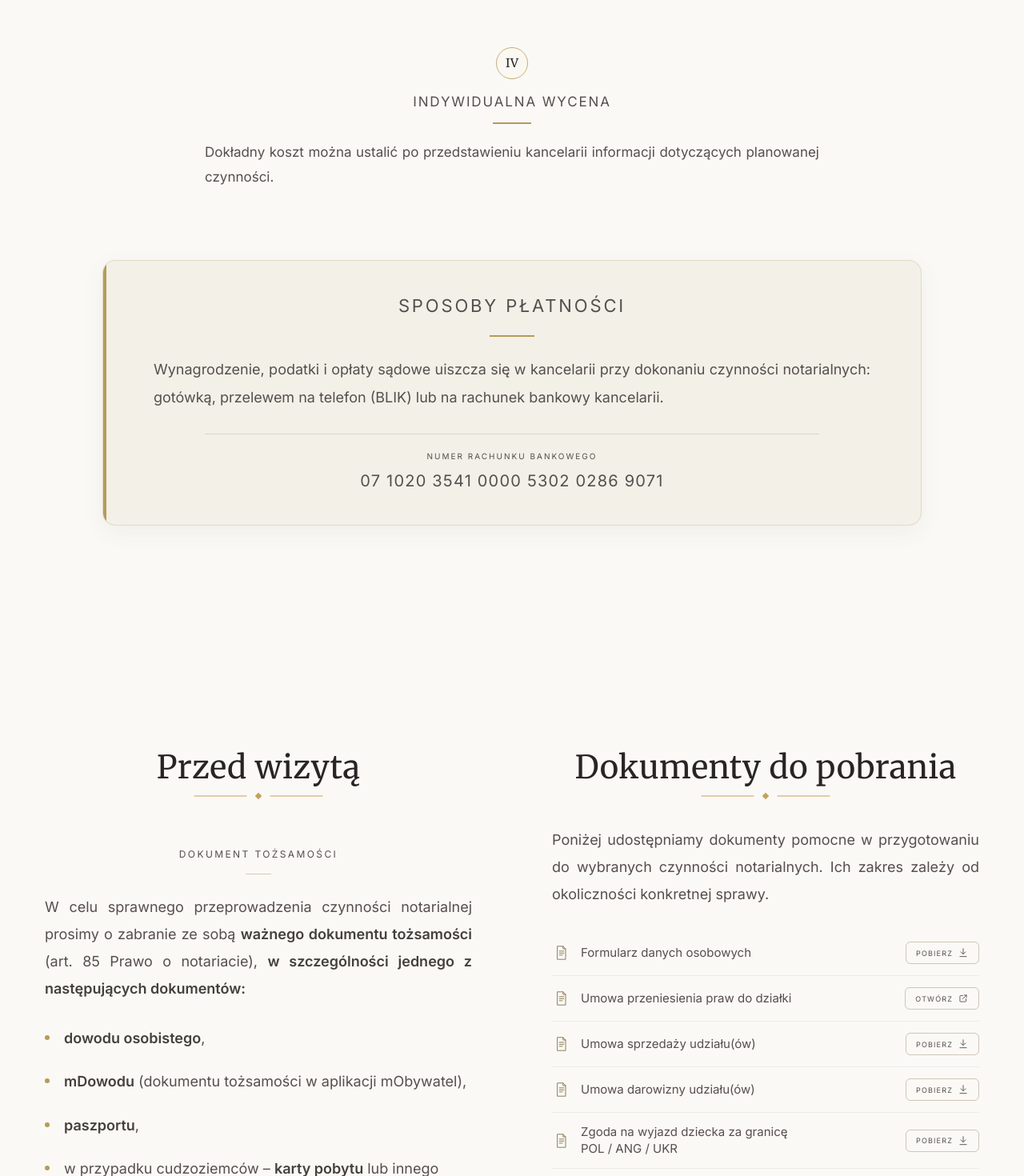
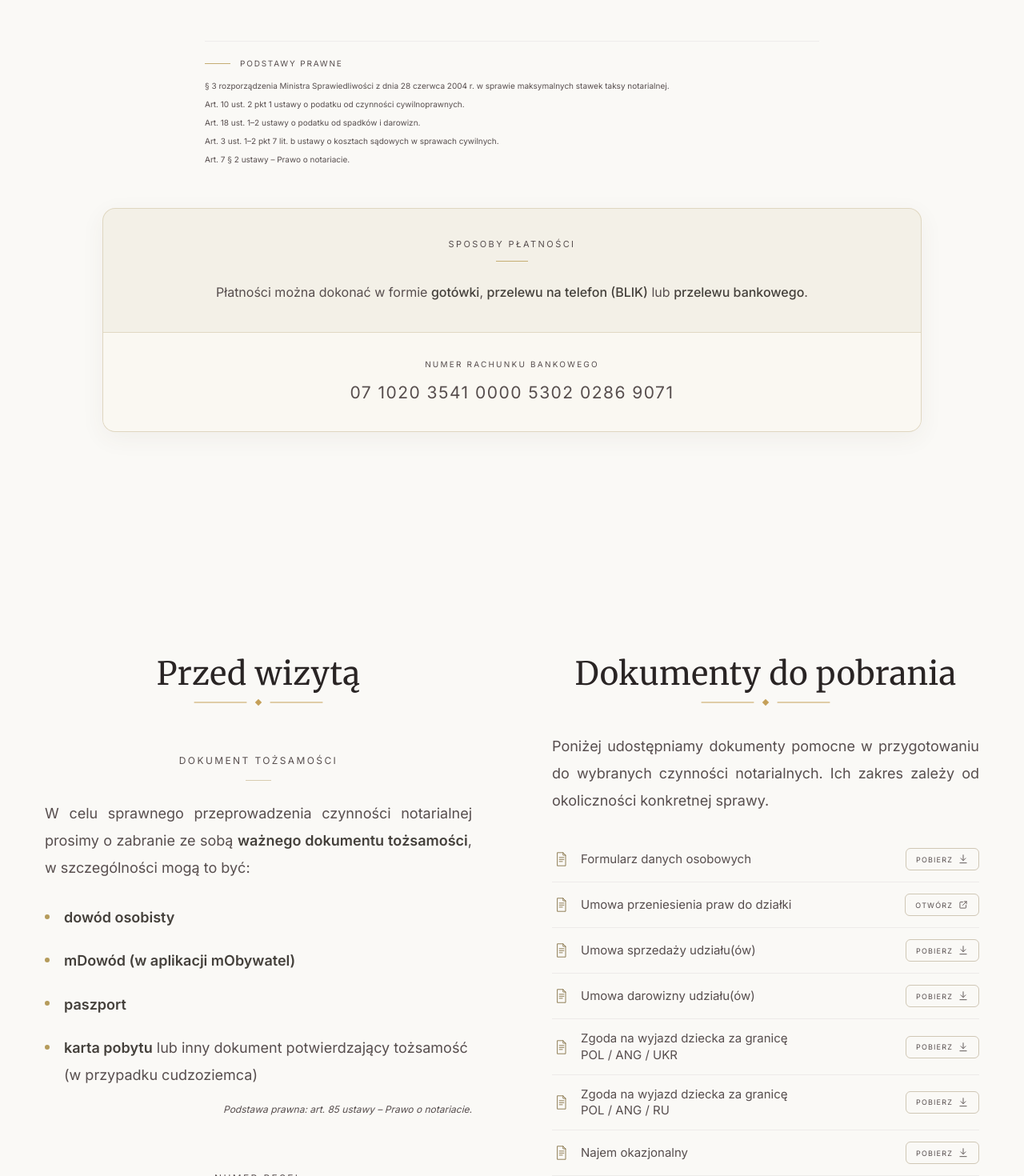
Before and after one commit to Salonce/notary-website, an Angular app: page / in a window 1280 px wide. Shown: the part 5420-6890 px from the top of the page at 80% size. Built offline with nearby package versions, Linux system fonts and the light colour scheme; no server answers.

Commit message:
podstawy prawne

```diff
--- a/src/features/customer-area/before-visit/before-visit.html
+++ b/src/features/customer-area/before-visit/before-visit.html
@@ -88,11 +88,8 @@
                md:leading-[1.9]"
       >
         W celu sprawnego przeprowadzenia czynności notarialnej prosimy o zabranie ze sobą
-        <span class="font-bold text-stone-700">ważnego dokumentu tożsamości</span>
-        (art. 85 Prawo o notariacie),
-        <span class="font-bold text-stone-700">
-          w szczególności jednego z następujących dokumentów:
-        </span>
+        <span class="font-bold text-stone-700">ważnego dokumentu tożsamości</span>,
+        w szczególności mogą to być:
       </p>
 
 
@@ -124,7 +121,7 @@
             aria-hidden="true"
           ></span>
 
-          <span class="font-bold text-stone-700">dowodu osobistego</span>,
+          <span class="font-bold text-stone-700">dowód osobisty</span>
 
         </li>
 
@@ -139,8 +136,7 @@
             aria-hidden="true"
           ></span>
 
-          <span class="font-bold text-stone-700">mDowodu</span>
-          (dokumentu tożsamości w aplikacji mObywatel),
+          <span class="font-bold text-stone-700">mDowód (w aplikacji mObywatel) </span>
 
         </li>
 
@@ -155,7 +151,7 @@
             aria-hidden="true"
           ></span>
 
-          <span class="font-bold text-stone-700">paszportu</span>,
+          <span class="font-bold text-stone-700">paszport</span>
 
         </li>
 
@@ -170,13 +166,29 @@
             aria-hidden="true"
           ></span>
 
-          w przypadku cudzoziemców –
-          <span class="font-bold text-stone-700">karty pobytu</span>
-          lub innego dokumentu uprawniającego do potwierdzenia tożsamości.
+          <span class="font-bold text-stone-700">karta pobytu</span>
+          lub inny dokument potwierdzający tożsamość
+          (w przypadku cudzoziemca)
 
         </li>
 
       </ul>
+
+
+      <!-- LEGAL BASIS -->
+
+      <p
+        class="mx-auto mt-4 max-w-2xl
+               text-right
+               font-main-body
+               text-[12px]
+               font-normal
+               italic
+               leading-relaxed
+               text-stone-400"
+      >
+        Podstawa prawna: art. 85 ustawy – Prawo o notariacie.
+      </p>
 
     </div>
 
@@ -226,8 +238,23 @@
         W przypadku czynności, przy których wymagane jest sprawdzenie statusu zastrzeżenia
         numeru PESEL, należy również upewnić się, że
         <span class="font-bold underline text-stone-700">numer PESEL nie jest zastrzeżony</span>.
-        Jeżeli został zastrzeżony, przed dokonaniem czynności konieczne jest cofnięcie zastrzeżenia
-        (art. 85a Prawo o notariacie).
+        Jeżeli został zastrzeżony, przed dokonaniem czynności konieczne jest cofnięcie zastrzeżenia.
+      </p>
+
+
+      <!-- LEGAL BASIS -->
+
+      <p
+        class="mx-auto mt-4 max-w-3xl
+               text-right
+               font-main-body
+               text-[12px]
+               font-normal
+               italic
+               leading-relaxed
+               text-stone-400"
+      >
+        Podstawa prawna: art. 85a ustawy – Prawo o notariacie.
       </p>
 
     </div>
--- a/src/features/fees/fees.html
+++ b/src/features/fees/fees.html
@@ -78,10 +78,7 @@
           </h3>
 
           <div
-            class="mx-auto
-                   mt-3
-                   h-[2px]
-                   w-12
+            class="mx-auto mt-3 h-[2px] w-12
                    bg-[#b59b5b]"
           ></div>
 
@@ -97,9 +94,9 @@
                    md:leading-[1.85]"
           >
             Wysokość wynagrodzenia (taksy notarialnej) za czynności notarialne
-            zależy od rodzaju dokonywanej czynności, wartości przedmiotu, zakresu
-            i stopnia skomplikowania sprawy oraz czasu i nakładu pracy notariusza.
-            Wynagrodzenie jest ustalane z uwzględnieniem obowiązujących przepisów prawa.
+            zależy od rodzaju dokonywanej czynności, wartości przedmiotu oraz zakresu
+            i stopnia skomplikowania sprawy. Dokładny koszt można ustalić po
+            przedstawieniu kancelarii informacji dotyczących planowanej czynności.
           </p>
 
         </div>
@@ -150,10 +147,7 @@
           </h3>
 
           <div
-            class="mx-auto
-                   mt-3
-                   h-[2px]
-                   w-12
+            class="mx-auto mt-3 h-[2px] w-12
                    bg-[#b59b5b]"
           ></div>
 
@@ -223,10 +217,7 @@
           </h3>
 
           <div
-            class="mx-auto
-                   mt-3
-                   h-[2px]
-                   w-12
+            class="mx-auto mt-3 h-[2px] w-12
                    bg-[#b59b5b]"
           ></div>
 
@@ -249,70 +240,74 @@
 
       </div>
 
+    </div>
 
-      <!-- IV — INDYWIDUALNA WYCENA -->
 
-      <div
-        class="fees-item
-               py-9
-               md:py-10"
-      >
-
-        <div class="mx-auto max-w-3xl text-center">
+    <!-- PODSTAWY PRAWNE -->
 
     <div
       class="mx-auto
-                   flex
-                   h-10
-                   w-10
-                   items-center
-                   justify-center
-                   rounded-full
-                   border
-                   border-[#c5ad73]
-                   bg-[#faf8f2]
-                   font-roman-numerals
-                   text-[15px]
-                   font-extrabold
-                   text-[#6f5b2f]"
+             mt-8
+             max-w-3xl
+             border-t
+             border-stone-200/60
+             pt-5
+             pb-1"
     >
-            IV
+
+      <div class="flex items-center gap-3">
+
+        <div
+          class="h-px
+                 w-8
+                 shrink-0
+                 bg-[#c5ad73]"
+        ></div>
+
+        <span
+          class="font-main-body
+                 text-[10px]
+                 font-semibold
+                 uppercase
+                 tracking-[0.18em]
+                 text-[#806c3e]"
+        >
+          Podstawy prawne
+        </span>
+
       </div>
 
-          <h3
-            class="mt-4
-                   font-main-body
-                   text-[16px]
-                   font-extrabold
-                   uppercase
-                   tracking-[0.11em]
-                   text-[#6f5b2f]
-                   md:text-[17px]"
-          >
-            Indywidualna wycena
-          </h3>
 
       <div
-            class="mx-auto
-                   mt-3
-                   h-[2px]
-                   w-12
-                   bg-[#b59b5b]"
-          ></div>
+        class="mt-3
+               space-y-1.5
+               font-main-body
+               text-[10px]
+               font-normal
+               leading-[1.7]
+               text-stone-400"
+      >
 
-          <p
-            class="mt-5
-                   text-justify
-                   font-main-body
-                   text-[16px]
-                   font-normal
-                   leading-[1.8]
-                   text-stone-600
-                   md:text-[17px]
-                   md:leading-[1.85]"
-          >
-            Dokładny koszt można ustalić po przedstawieniu kancelarii
-            informacji dotyczących planowanej czynności.
+        <p>
+          § 3 rozporządzenia Ministra Sprawiedliwości z dnia 28 czerwca 2004 r.
+          w sprawie maksymalnych stawek taksy notarialnej.
+        </p>
+
+        <p>
+          Art. 10 ust. 2 pkt 1 ustawy o podatku od czynności cywilnoprawnych.
+        </p>
+
+        <p>
+          Art. 18 ust. 1–2 ustawy o podatku od spadków i darowizn.
+        </p>
+
+        <p>
+          Art. 3 ust. 1–2 pkt 7 lit. b ustawy o kosztach sądowych
+          w sprawach cywilnych.
+        </p>
+
+        <p>
+          Art. 7 § 2 ustawy – Prawo o notariacie.
         </p>
 
       </div>
@@ -320,94 +315,86 @@
     </div>
 
 
-    </div>
-
-
-    <!-- Sposoby płatności -->
+    <!-- PŁATNOŚCI + RACHUNEK -->
 
     <div
       class="fees-payment
-             relative
              mt-10
              mb-10
              overflow-hidden
              rounded-2xl
              border
-             border-[#d8ccb0]/60
+             border-[#d8ccb0]/70
              bg-[#f3f0e7]
-             px-6
-             py-8
              shadow-[0_8px_30px_rgba(80,70,50,0.06)]
-             md:mt-12
-             md:px-12
-             md:py-10"
+             md:mt-12"
     >
 
+      <!-- SPOSOBY PŁATNOŚCI -->
+
       <div
-        class="absolute
-               left-0
-               top-0
-               h-full
-               w-1
-               bg-[#b59b5b]"
+        class="px-6
+               py-8
+               md:px-12
+               md:py-9"
+      >
+
+        <div class="text-center">
+
+          <span
+            class="block
+                   font-main-body
+                   text-[11px]
+                   font-semibold
+                   uppercase
+                   tracking-[0.22em]
+                   text-[#806c3e]"
+          >
+            Sposoby płatności
+          </span>
+
+          <div
+            class="mx-auto mt-3 h-[1px] w-10
+                   bg-[#c5ad73]"
           ></div>
 
-
-      <div class="mx-auto max-w-4xl text-center">
-
-        <div
-          class="mb-5
-                 font-main-body
-                 text-[20px]
-                 font-extrabold
-                 uppercase
-                 tracking-[0.13em]
-                 text-[#6f5b2f]
-                 md:text-[22px]"
-        >
-          Sposoby płatności
         </div>
 
 
-        <div
-          class="mx-auto
-                 mb-6
-                 h-[2px]
-                 w-14
-                 bg-[#b59b5b]"
-        ></div>
+        <!-- FORMALNY OPIS -->
+
+        <p
+          class="mx-auto mt-6
+                 max-w-3xl
+                 text-center
+                 font-main-body
+                 text-[15px]
+                 font-normal
+                 leading-[1.8]
+                 text-stone-600
+                 md:text-[16px]"
+        >
+          Płatności można dokonać w formie
+          <span class="font-medium text-stone-700">gotówki</span>,
+          <span class="font-medium text-stone-700">przelewu na telefon (BLIK)</span>
+          lub
+          <span class="font-medium text-stone-700">przelewu bankowego</span>.
+        </p>
+
+      </div>
 
 
-        <p
-          class="mx-auto
-                 max-w-4xl
-                 text-justify
-                 font-main-body
-                 text-[17px]
-                 font-normal
-                 leading-[1.85]
-                 text-stone-600
-                 md:text-[18px]
-                 md:leading-[1.9]"
-        >
-          Wynagrodzenie, podatki i opłaty sądowe uiszcza się w kancelarii
-          przy dokonaniu czynności notarialnych: gotówką, przelewem na
-          telefon (BLIK) lub na rachunek bankowy kancelarii.
-        </p>
-
-
-
-
-        <!-- Numer rachunku bankowego -->
+      <!-- NUMER RACHUNKU -->
 
       <div
-          class="mx-auto
-                 mt-7
-                 max-w-3xl
-                 border-t
+        class="border-t
                border-[#d8ccb0]/70
-                 pt-5
-                 text-center"
+               bg-[#faf8f2]
+               px-6
+               py-7
+               text-center
+               md:px-12
+               md:py-8"
       >
 
         <span
@@ -416,21 +403,21 @@
                  text-[10px]
                  font-semibold
                  uppercase
-                   tracking-[0.2em]
+                 tracking-[0.22em]
                  text-stone-400"
         >
           Numer rachunku bankowego
         </span>
 
         <span
-            class="mt-2
+          class="mt-3
                  block
                  font-main-body
-                   text-[18px]
+                 text-[19px]
                  font-semibold
-                   tracking-[0.06em]
+                 tracking-[0.07em]
                  text-stone-800
-                   md:text-[20px]"
+                 md:text-[21px]"
         >
           07 1020 3541 0000 5302 0286 9071
         </span>
@@ -440,6 +427,4 @@
     </div>
 
   </div>
-
-  </div>
 </section>
```
Lines whose indentation alone changed are shown as unchanged.
